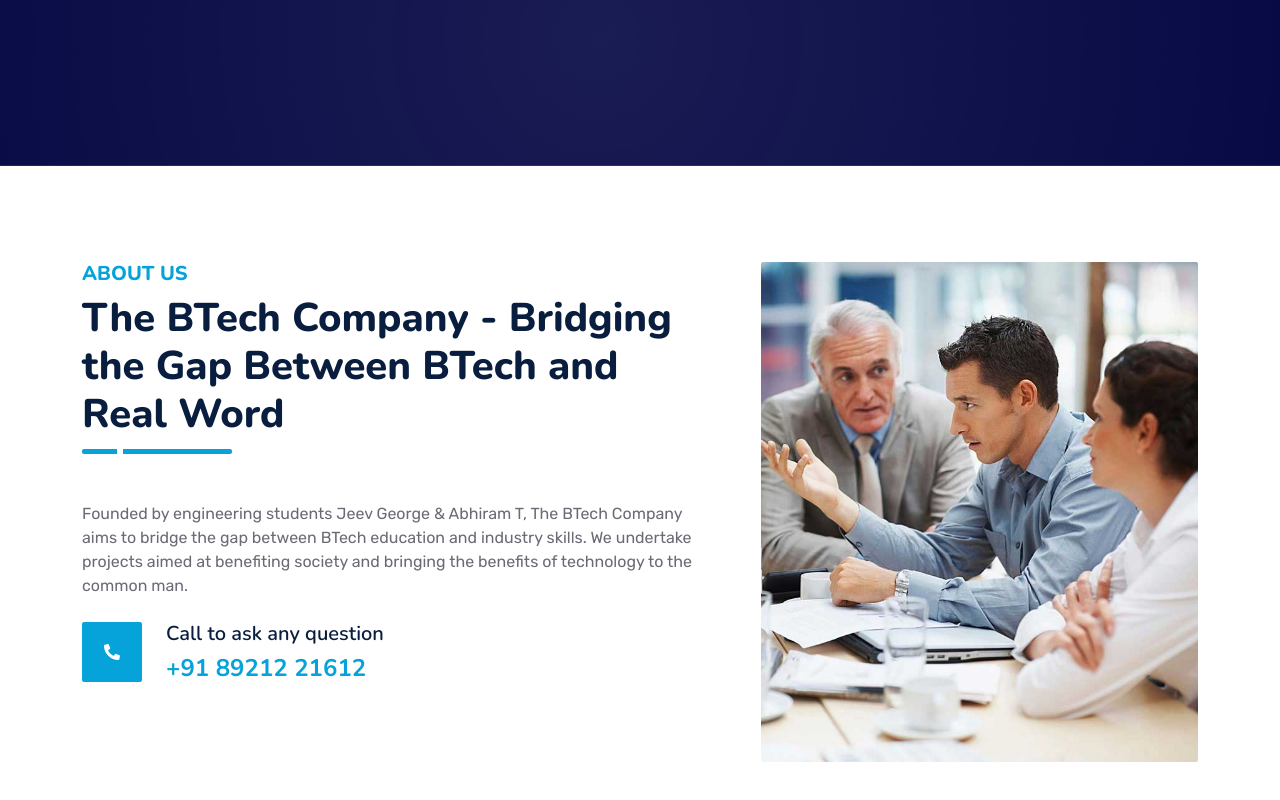
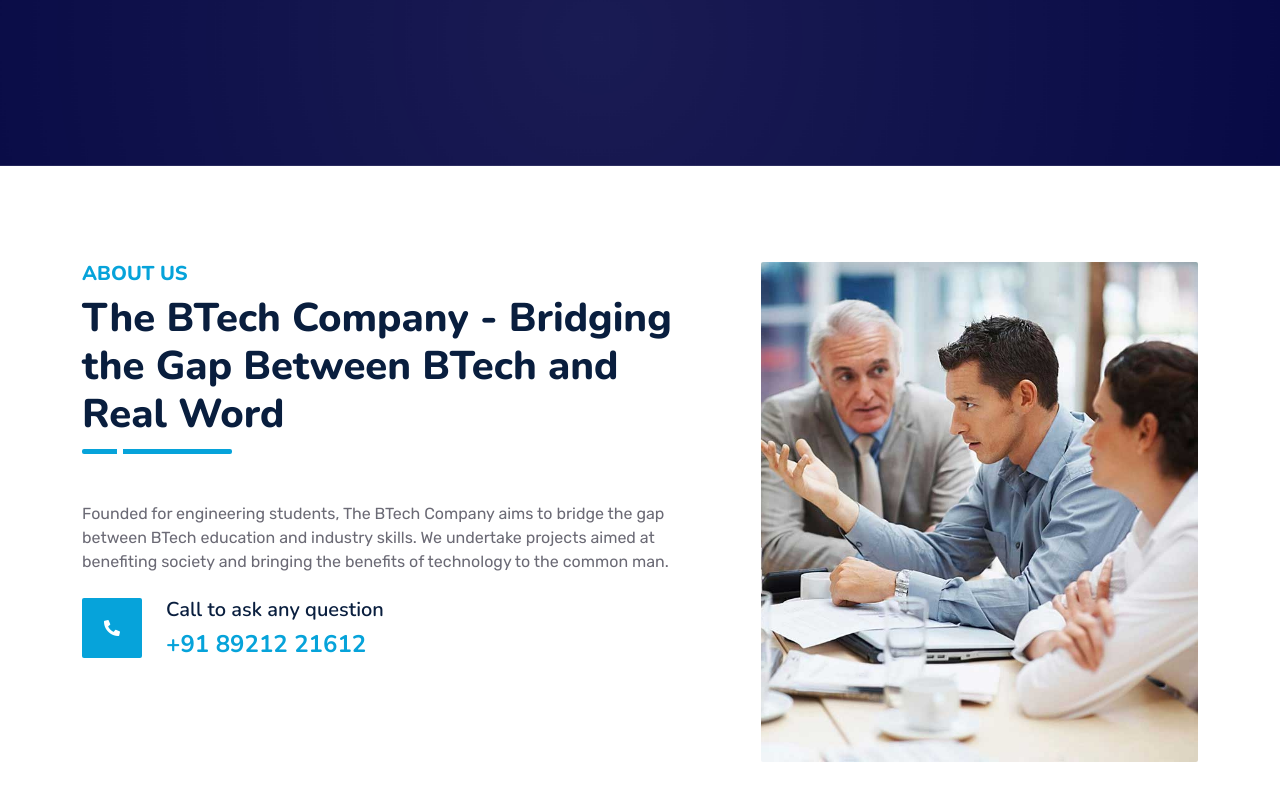
Before and after one commit to jeevjacobgeorge/btech_co_website, a plain HTML site: page index.html in a window 1280 px wide. Shown: the part 508-1308 px from the top of the page. Drawn offline with nearby package versions, Linux system fonts and the light colour scheme.

Commit message:
removed names

```diff
--- a/index.html
+++ b/index.html
@@ -205,7 +205,7 @@
                     <h5 class="fw-bold text-primary text-uppercase">About Us</h5>
                     <h1 class="mb-0">The BTech Company - Bridging the Gap Between BTech and Real Word</h1>
                 </div>
-                <p class="mb-4">Founded by engineering students Jeev George & Abhiram T, The BTech Company aims to bridge the gap between BTech education and industry skills. We undertake projects aimed at benefiting society and bringing the benefits of technology to the common man.</p>
+                <p class="mb-4">Founded for engineering students, The BTech Company aims to bridge the gap between BTech education and industry skills. We undertake projects aimed at benefiting society and bringing the benefits of technology to the common man.</p>
                 <!-- <div class="row g-0 mb-3">
                     <div class="col-sm-6 wow zoomIn" data-wow-delay="0.2s">
                         <h5 class="mb-3"><i class="fa fa-check text-primary me-3"></i>Award Winning</h5>
@@ -222,7 +222,7 @@
                     </div>
                     <div class="ps-4">
                         <h5 class="mb-2">Call to ask any question</h5>
-                        <h4 class="text-primary mb-0">+91 89212 21612</h4>
+                        <a href="tel:+91 89212 21612"><h4 class="text-primary mb-0">+91 89212 21612</h4></a>
                     </div>
                 </div>
                 <!-- <a href="quote.html" class="btn btn-primary py-3 px-5 mt-3 wow zoomIn" data-wow-delay="0.9s">Request A Quote</a> -->
```
